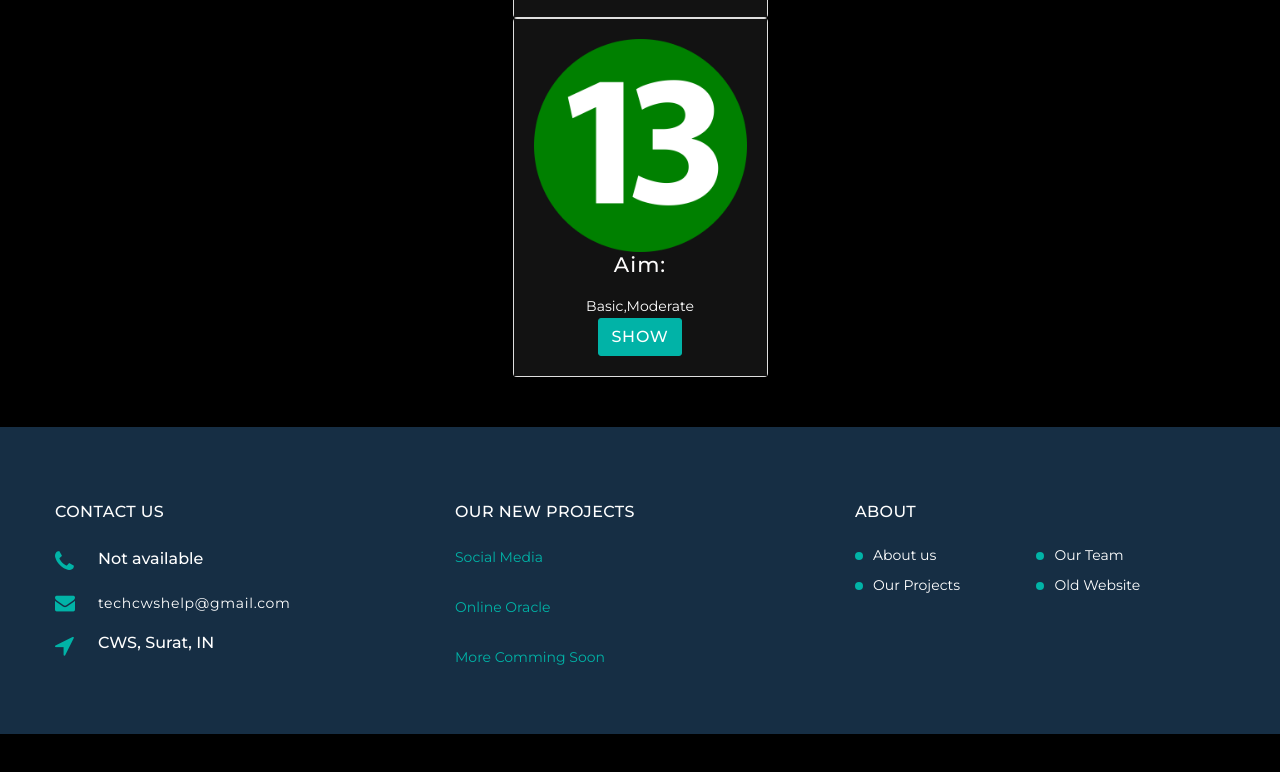
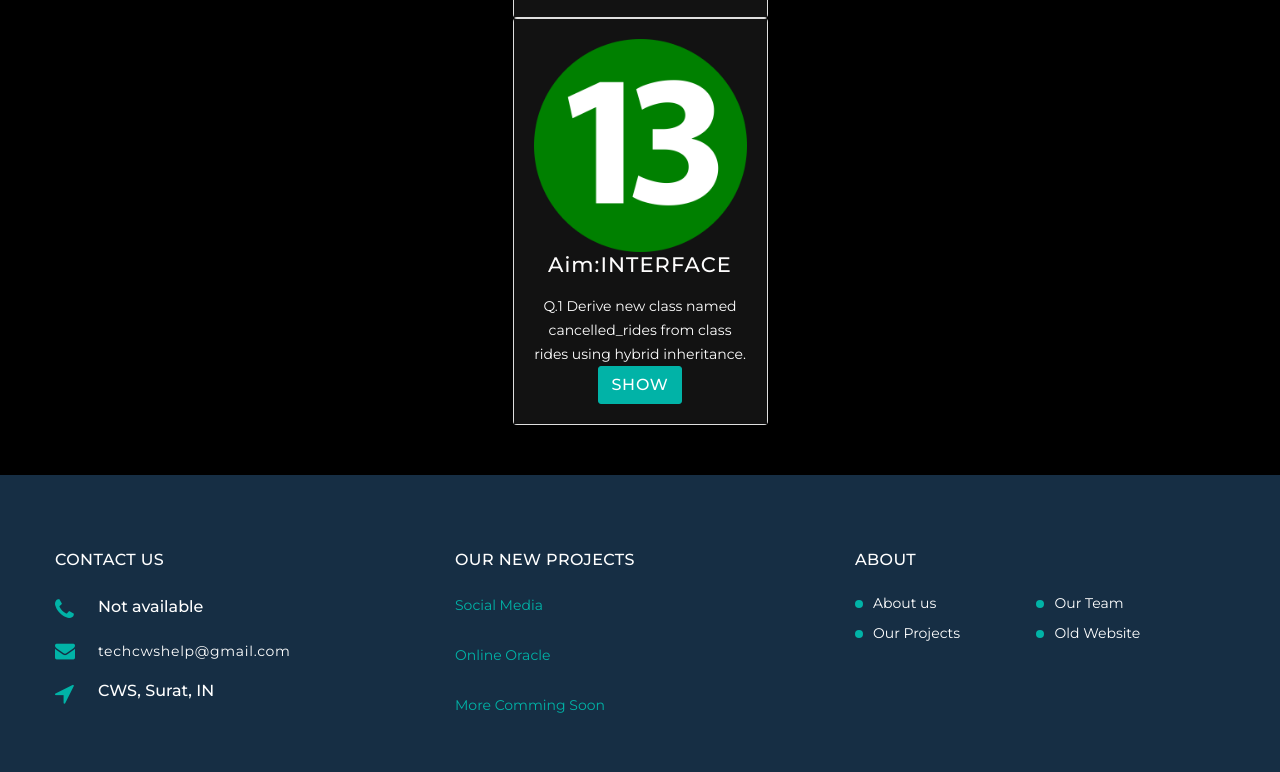
Before and after one commit to cwstech/cws, a plain HTML site: page java.html in a window 1280 px wide. Shown: the part 5891-6663 px from the top of the page. Before the commit the page ends 6625 px from the top, so only its background shows below. Drawn offline with Linux system fonts and the light colour scheme.

Commit message:
Update java.html

```diff
--- a/java.html
+++ b/java.html
@@ -1140,9 +1140,9 @@ Aim: Inheritance
                         <div class="card">
                           <div class="card-body">
                             <img src="images/n13.png" class="card-img-top" alt="...">
-                            <h5 class="card-title">Aim:
+                            <h5 class="card-title">Aim:INTERFACE
 </h5>
-                            <p class="card-text">Basic,Moderate
+                            <p class="card-text">Q.1 Derive new class named cancelled_rides from class rides using hybrid inheritance.
  </p>
                             <a href="java/java13.pdf" class="btn btn-primary">Show</a>
                           </div>
```
